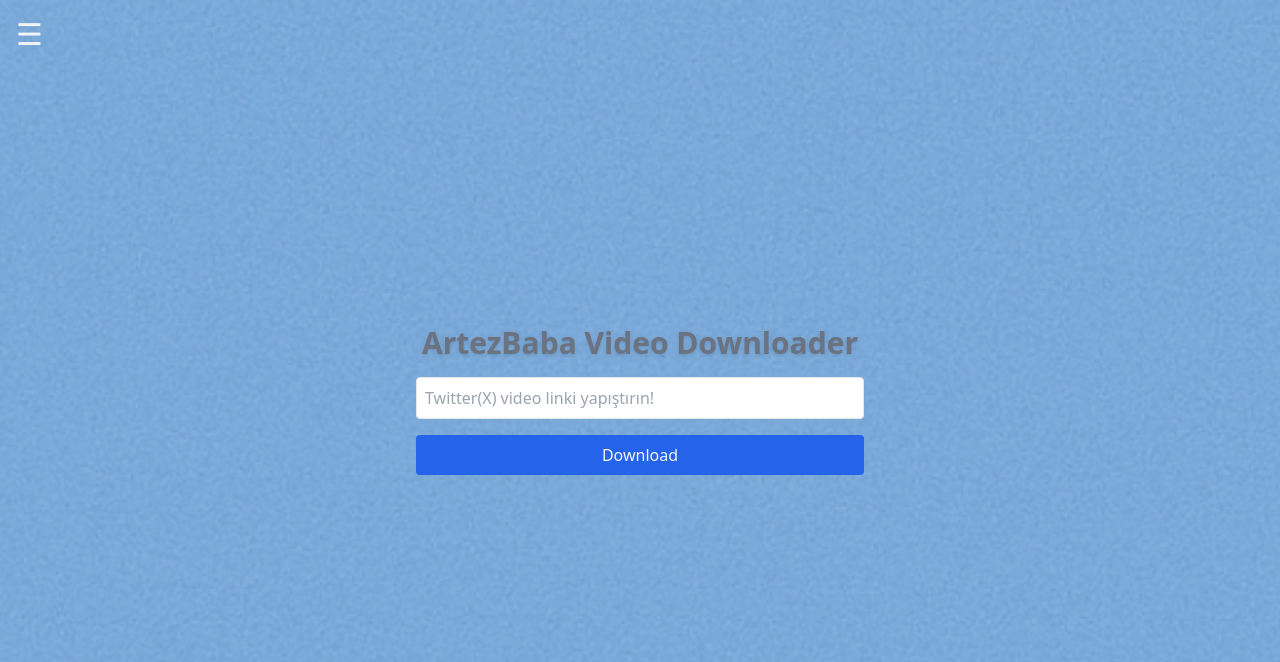
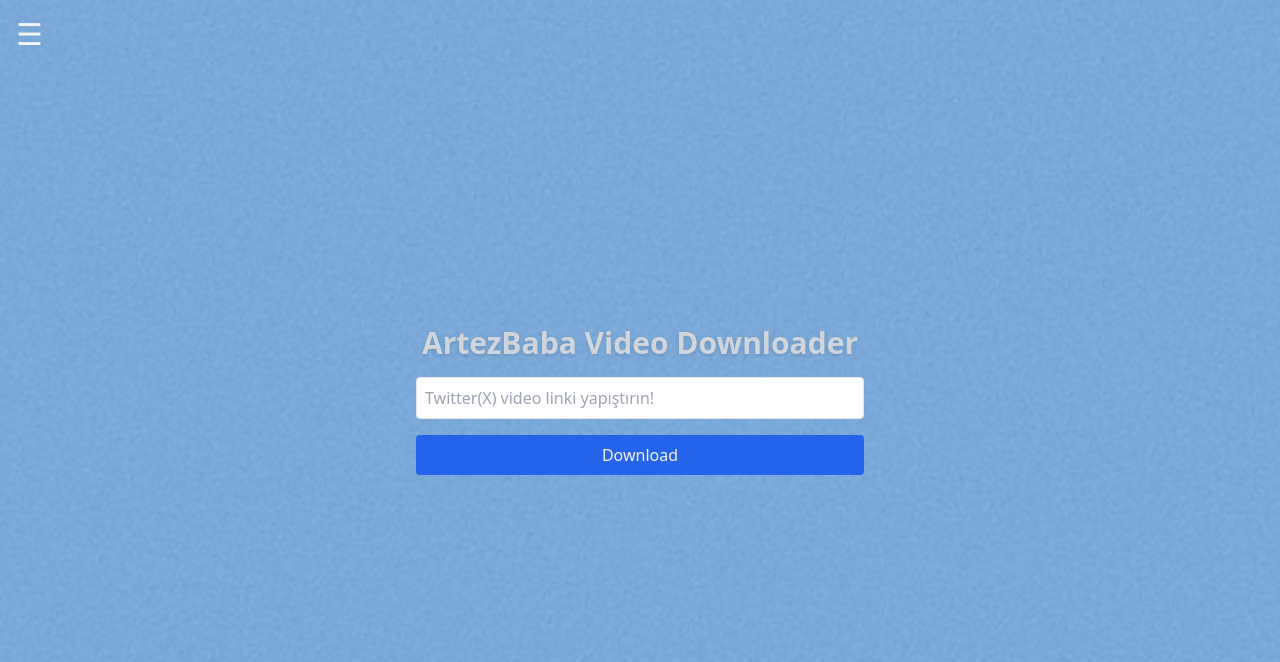
Before and after one commit to artez71/artezbabadownloader, a plain HTML site: page index.html in a window 1280 px wide. Shown: the top 662 px of the page. Drawn offline with nearby package versions, Linux system fonts and the light colour scheme.

Commit message:
Update index.html

```diff
--- a/index.html
+++ b/index.html
@@ -128,7 +128,7 @@
   </div>
 
   <!-- Main Content -->
-  <h1 class="text-2xl md:text-3xl font-bold mb-4 text-gray-500 drop-shadow">
+  <h1 class="text-2xl md:text-3xl font-bold mb-4 text-gray-300 drop-shadow">
     ArtezBaba Video Downloader
   </h1>
   <input
```
